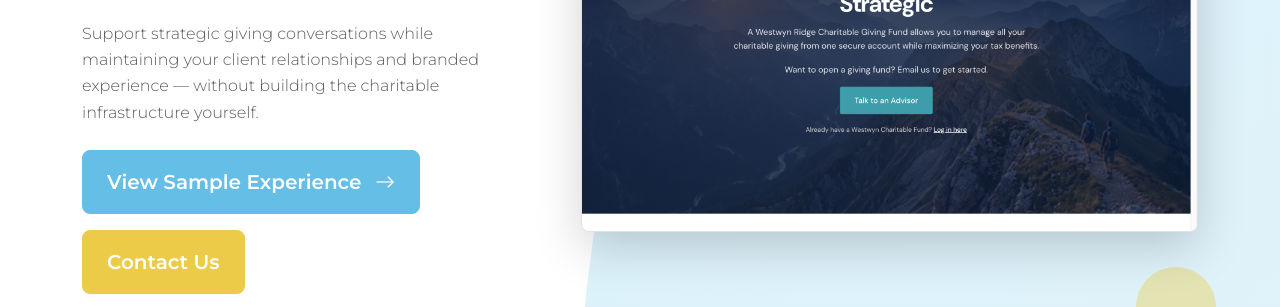
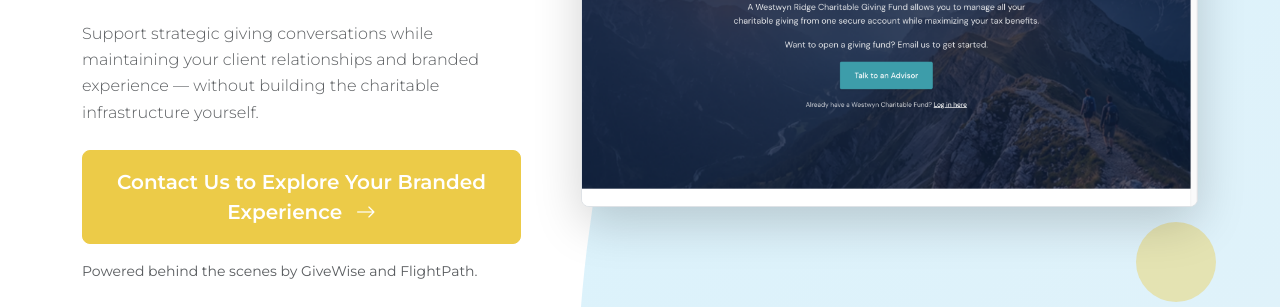
Before and after one commit to FlightPathMgmt/givewise-whitelabel, a website built with Vite: page index.html in a window 1280 px wide. Shown: the part 473-780 px from the top of the page. Built offline with nearby package versions, Linux system fonts and the light colour scheme.

Commit message:
Remove View Sample Experience button from hero and update CTA button text

```diff
--- a/index.html
+++ b/index.html
@@ -85,8 +85,7 @@
                         <p class="lead text-muted mb-4 fs-6">Support strategic giving conversations while maintaining your client relationships and branded experience — without building the charitable infrastructure yourself.</p>
 
                         <div class="hero-buttons d-flex flex-wrap gap-3 mt-4">
-                            <a id="btn-hero-primary" href="https://westwynridge-demo.givewise.ca/" target="_blank" class="btn btn-cyan btn-lg px-4 py-3">View Sample Experience <i class="bi bi-arrow-right ms-2"></i></a>
-                            <a id="btn-hero-secondary" href="#" data-bs-toggle="modal" data-bs-target="#contactModal" class="btn btn-gold btn-lg px-4 py-3">Contact Us</a>
+                            <a id="btn-hero-secondary" href="#" data-bs-toggle="modal" data-bs-target="#contactModal" class="btn btn-gold btn-lg px-4 py-3">Contact Us to Explore Your Branded Experience <i class="bi bi-arrow-right ms-2"></i></a>
                         </div>
                         <p class="small text-muted mt-3 mb-0 italic">Powered behind the scenes by GiveWise and FlightPath.</p>
                     </div>
```
